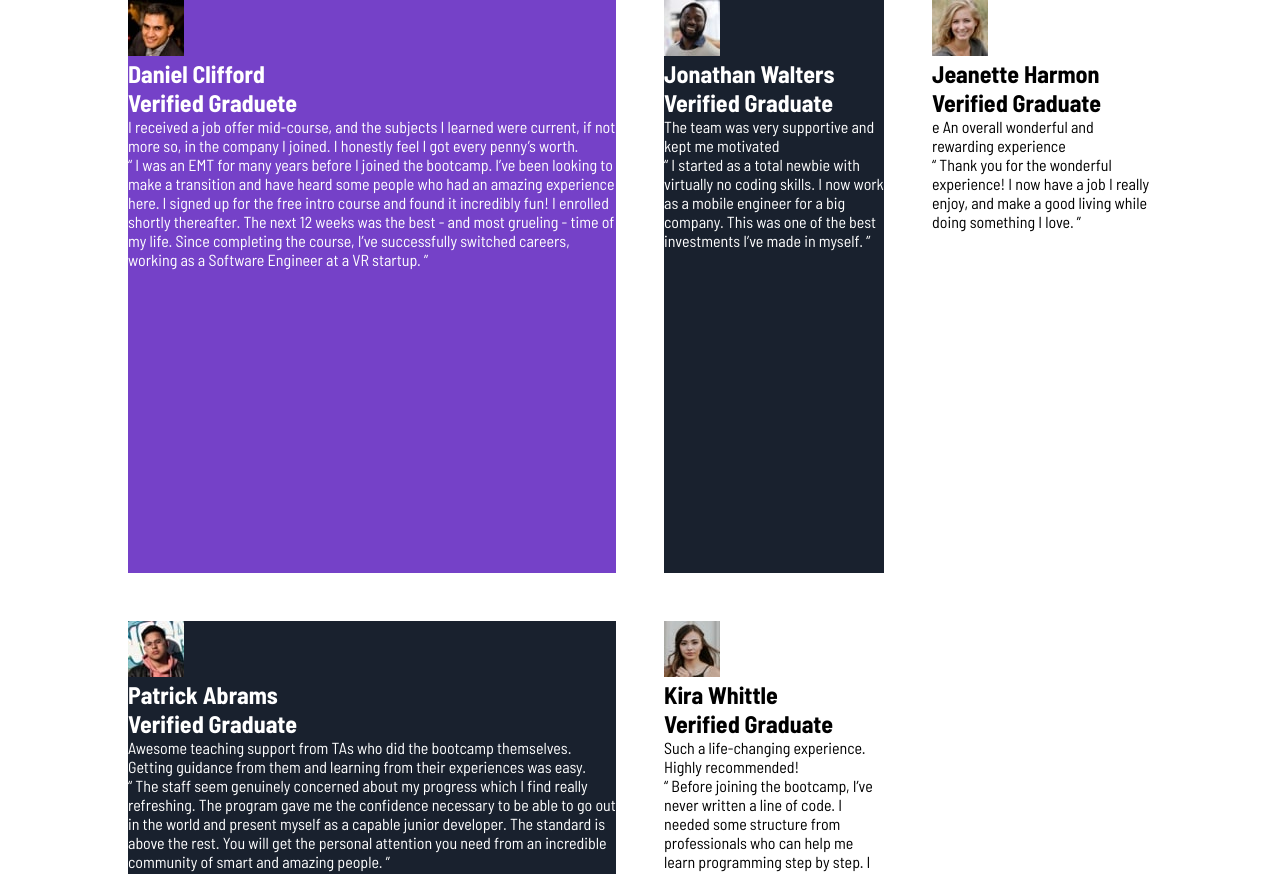
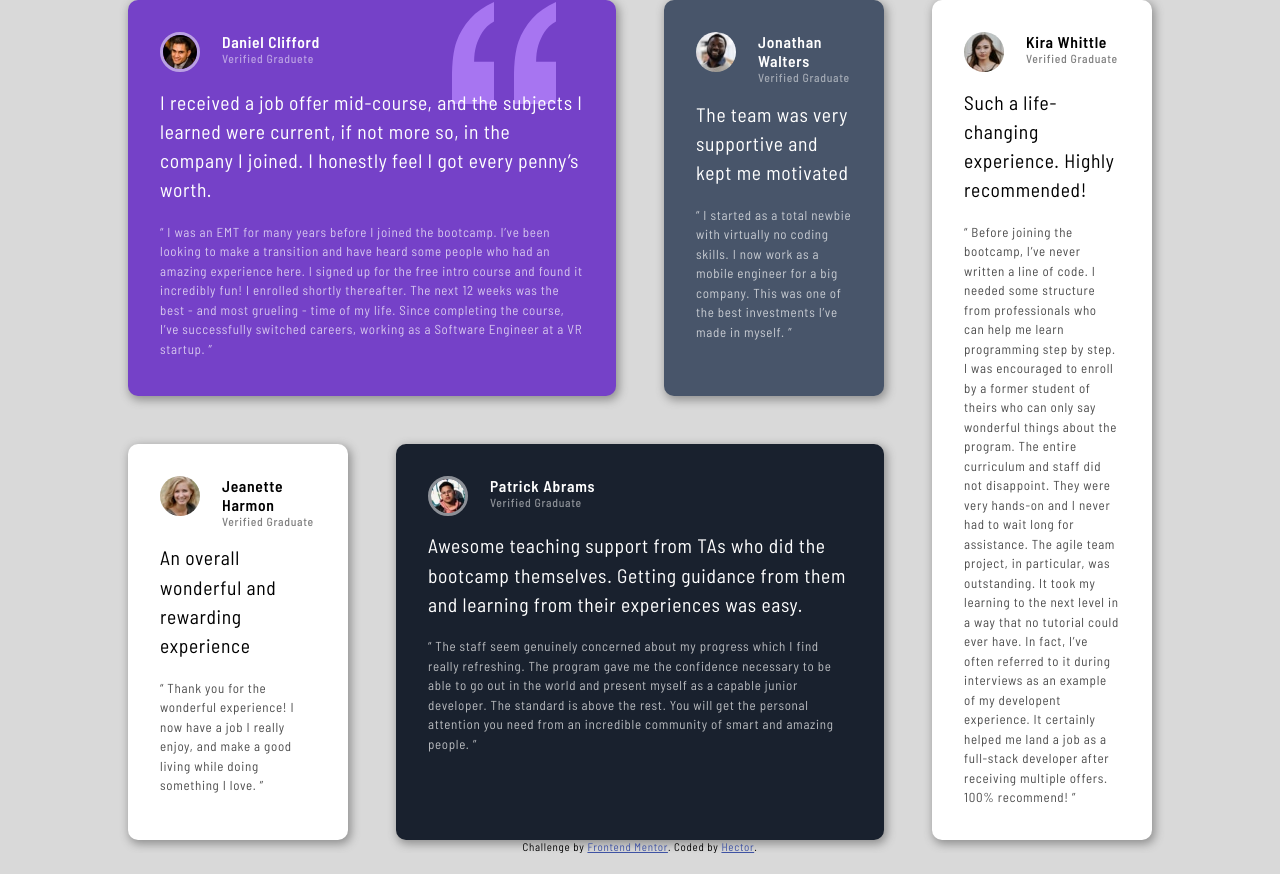
Before and after one commit to Hea092024/testimonials-grid-section-main, a plain HTML site: page index.html in a window 1280 px wide. Shown: the top 874 px of the page. After the commit the page ends 853 px from the top, so only its background shows below. Drawn offline with Linux system fonts and the light colour scheme.

Commit message:
updated style + html

```diff
--- a/index.html
+++ b/index.html
@@ -34,9 +34,13 @@
    </head>
    <body>
       <main>
-         <article id="Daniel">
+         <article id="daniel">
             <header>
-              <img src="./images/image-daniel.jpg" alt="Daniel Clifford">
+               <img
+                  src="./images/image-daniel.jpg"
+                  alt="Daniel Clifford"
+                  class="image-border"
+               />
                <div>
                   <h1>Daniel Clifford</h1>
                   <h2>Verified Graduete</h2>
@@ -60,7 +64,7 @@
                </p>
             </section>
          </article>
-         <article id="Jonathan">
+         <article id="jonathan">
             <header>
                <img src="./images/image-jonathan.jpg" alt="Jonathan Walters" />
                <div>
@@ -79,7 +83,7 @@
                </p>
             </section>
          </article>
-         <article id="Jeanette">
+         <article id="jeanette">
             <header>
                <img src="./images/image-jeanette.jpg" alt="Jeanette Harmon" />
                <div>
@@ -89,7 +93,7 @@
             </header>
             <section>
                <p class="bold-para">
-                  e An overall wonderful and rewarding experience
+                  An overall wonderful and rewarding experience
                </p>
                <p class="quote">
                   “ Thank you for the wonderful experience! I now have a job I
@@ -98,9 +102,13 @@
                </p>
             </section>
          </article>
-         <article id="Patrick">
+         <article id="patrick">
             <header>
-               <img src="./images/image-patrick.jpg" alt="Patrick Abrams" />
+               <img
+                  src="./images/image-patrick.jpg"
+                  alt="Patrick Abrams"
+                  class="image-border"
+               />
                <div>
                   <h1>Patrick Abrams</h1>
                   <h2>Verified Graduate</h2>
@@ -122,7 +130,7 @@
                </p>
             </section>
          </article>
-         <article id="Kira">
+         <article id="kira">
             <header>
                <img src="./images/image-kira.jpg" alt="Kira Whittle" />
                <div>
@@ -131,7 +139,9 @@
                </div>
             </header>
             <section>
-               <p>Such a life-changing experience. Highly recommended!</p>
+               <p class="bold-para">
+                  Such a life-changing experience. Highly recommended!
+               </p>
                <p class="quote">
                   “ Before joining the bootcamp, I’ve never written a line of
                   code. I needed some structure from professionals who can help
@@ -157,7 +167,8 @@
                href="https://www.frontendmentor.io?ref=challenge"
                target="_blank"
                >Frontend Mentor</a
-            >. Coded by <a href="#">Your Name Here</a>.
+            >. Coded by
+            <a href="https://github.com/Hea092024">Hector</a>.
          </div>
       </footer>
    </body>
--- a/style.css
+++ b/style.css
@@ -3,7 +3,7 @@
     --moderate-violet: hsl(263, 55%, 52%);
     --very-dark-grayish-blue: hsl(217, 19%, 35%);
     --very-dark-blackish-blue: hsl(219, 29%, 14%);
-    --white: hsl(0, 0%, 100%);
+    --white: hsla(0, 0%, 100%);
 
     /* Neutral */
     --light-gray: hsl(0, 0%, 81%);
@@ -13,57 +13,148 @@
     --barlow: "Barlow Semi Condensed", sans-serif;
 }
 
+* {
+    margin: 0;
+    padding: 0;
+    box-sizing: border-box;
+}
+
+html {
+    font-size: 13px;
+}
+
 body {
     font-family: var(--barlow);
     display: flex;
     flex-direction: column;
     justify-content: center;
     align-items: center;
+    background-color: hsl(0, 0%, 85%);
+    letter-spacing: .7px;
 }
 
 main {
     max-width: 375px;
 }
 
-* {
-    margin: 0;
-    padding: 0;
-    box-sizing: border-box;
+article {
+    border-radius: 10px;
+    padding: 32px;
+    box-shadow: 2px 3px 10px 1px hsl(0, 0%, 56%);
 }
 
-#Daniel{
-    background-color: var(--moderate-violet);
-}
-#Jonathan {
-    background-color: var(--very-dark-blackish-blue);
-
+header {
+    display: flex;
+    flex-direction: row;
 }
 
-#Daniel,
-#Jonathan,
-#Patrick {
+img {
+    margin-right: 22px;
+    border-radius: 50%;
+    width: 40px;
+    height: 40px;
+}
+
+.image-border {
+    border: solid 3px hsla(0, 0%, 100%, 50%);
+}
+
+#daniel {
+    background-color: var(--moderate-violet);
+    background-image: url(./images/bg-pattern-quotation.svg);
+    background-repeat: no-repeat;
+    background-position: top 2px right 20px;
+}
+
+#jonathan {
+    background-color: var(--very-dark-grayish-blue);
+}
+
+#daniel,
+#jonathan,
+#patrick {
     color: var(--white);
 }
 
-#Jeanette,
+#jeanette,
 #kira {
     background-color: var(--white);
 }
 
-#Patrick{
+#patrick {
     background-color: var(--very-dark-blackish-blue);
 }
 
-@media only screen and (min-width :500px) {
+/* Typography */
+
+h1 {
+    font-size: 1.2rem;
+    font-weight: 600;
+}
+
+h2 {
+    font-size: 0.9rem;
+    font-weight: 500;
+}
+
+.bold-para {
+    font-size: 1.5rem;
+    margin-top: 1.2rem;
+}
+
+.quote {
+    margin-top: 1.4rem;
+}
+
+p {
+    line-height: 1.5;
+}
+
+#daniel h2,
+#jonathan h2,
+#patrick h2 {
+    color: hsla(0, 0%, 100%, 0.5);
+}
+
+#daniel .quote,
+#jonathan .quote,
+#patrick .quote {
+    color: hsla(0, 0%, 100%, 70%);
+}
+
+#jeanette h2,
+#kira h2 {
+    color: hsla(0, 0%, 0%, 0.5);
+}
+
+#jeanette .quote,
+#kira .quote {
+    color: hsla(0, 0%, 0%, 0.7);
+}
+
+
+
+@media only screen and (min-width: 500px) {
     main {
         max-width: 80%;
-    display: grid;
-    grid-template-columns: repeat(4, 1fr);
-    grid-template-rows: repeat(2, 1fr);
-    gap: 48px;
-    #Daniel,
-    #Patrick{
+        display: grid;
+        grid-template-columns: repeat(4, 1fr);
+        grid-template-rows: 1fr 1fr;
+        gap: 48px;
+    }
+
+    #daniel {
         grid-column: 1/3;
+        background-position: top 2px right 60px;
     }
+
+    #kira {
+        grid-column: 4/5;
+        grid-row: 1/3;
     }
+
+    #patrick {
+        grid-column: 2/4;
+    }
+
 }
```
